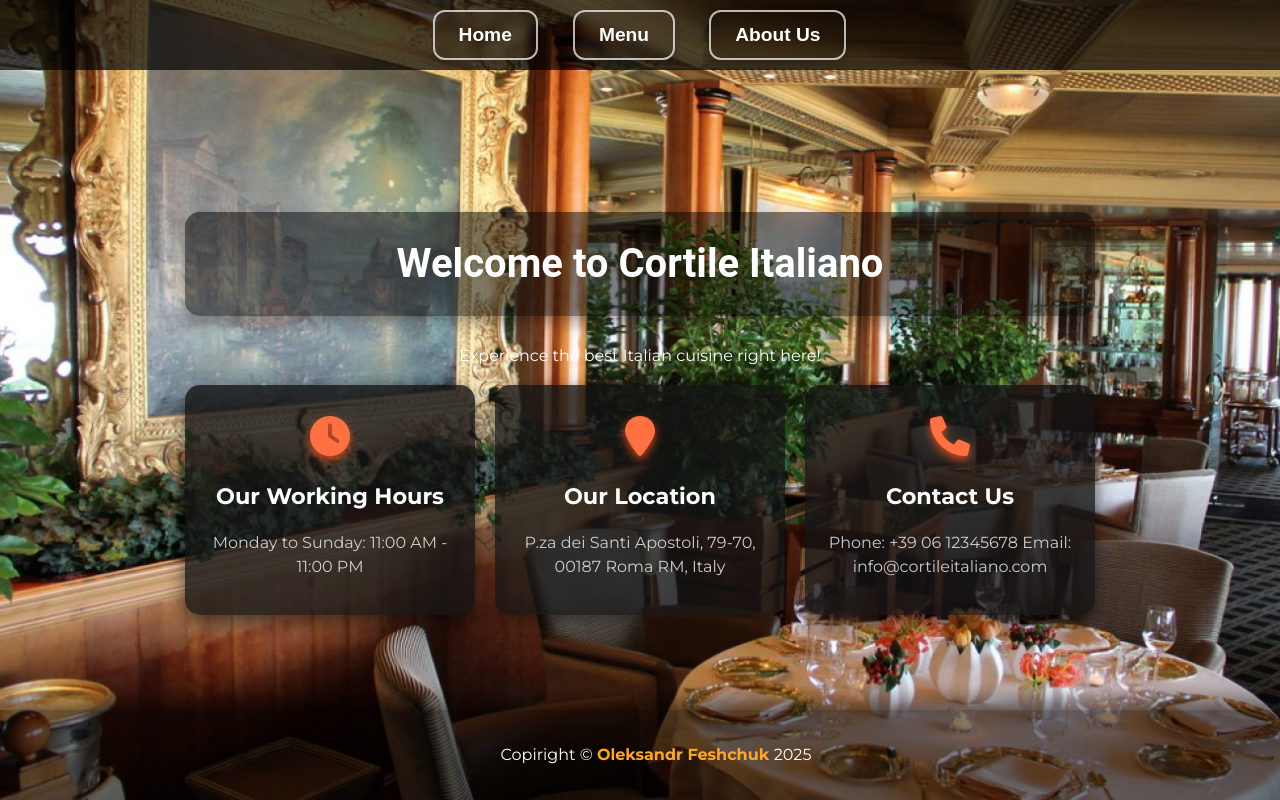
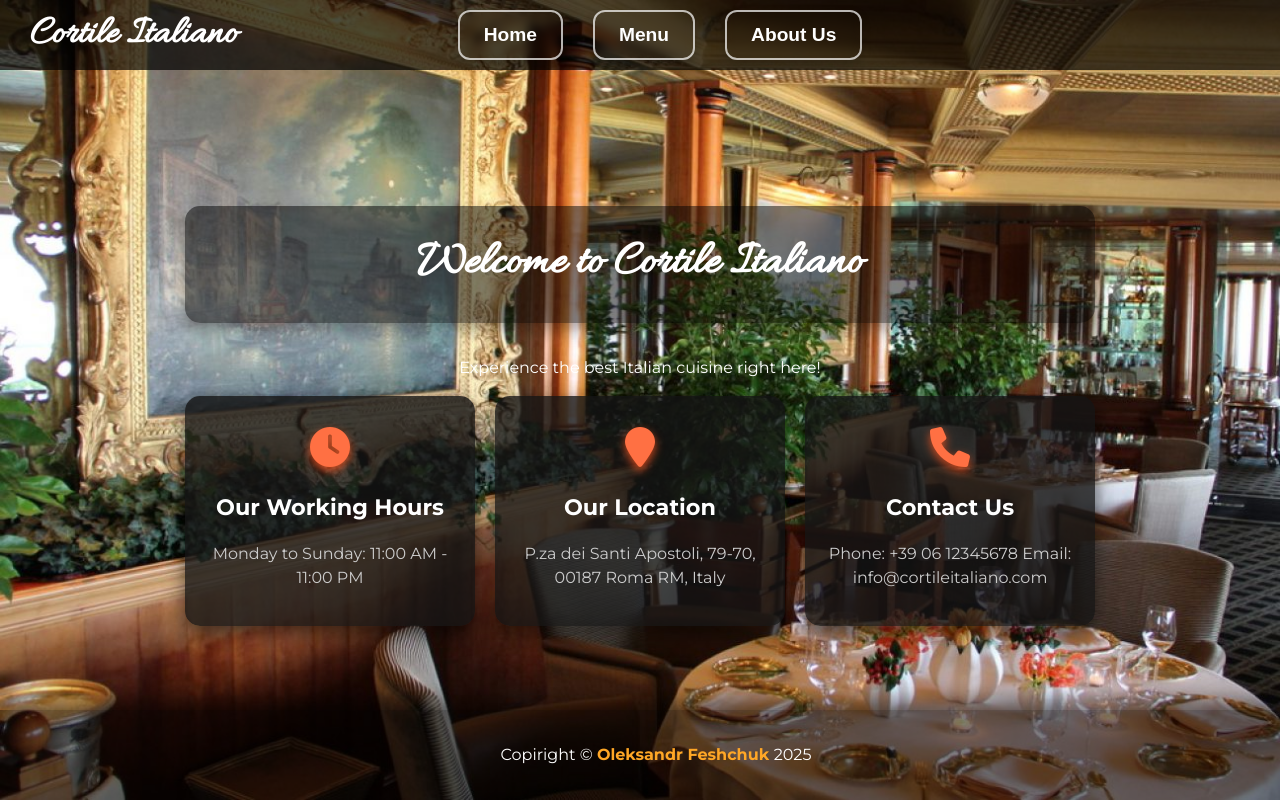
Before and after one commit to aleksfeschuk/Restaurant-Page, a website built with webpack: page dist/index.html in a window 1280 px wide. Built offline with nearby package versions, Linux system fonts and the light colour scheme.

Commit message:
update css code

```diff
--- a/src/style.css
+++ b/src/style.css
@@ -7,6 +7,8 @@ html, body {
     font-family: 'Montserrat', cursive;
     line-height: 1.6;
     background-color: #f4f4f4;
+    overflow-x: hidden;
+    min-height: 100vh;
 }
 
 .wrapper {
@@ -43,8 +45,8 @@ header {
 
 
 h1 {
-    font-family: 'Roboto', sans-serif;
-    font-size: 2.5rem;
+    font-family: 'Allura', cursive;
+    font-size: 3.0rem;
     color: #fff;
     padding: 20px;
     background: rgba(0, 0, 0, 0.5);
@@ -52,6 +54,7 @@ h1 {
     box-shadow: 0 8px 15px rgba(0, 0, 0, 0.3);
     transition: all 0.3s ease-in-out
 }
+
 
 header h1:hover {
     background: rgba(255, 87, 34, 0.8);
@@ -68,11 +71,35 @@ nav {
     background-color: rgba(0, 0, 0, 0.7);
     z-index: 1000;
     width: 100%;
-    padding: 10px 0;
-    text-align: center;
+    padding: 10px 20px;
+    display: flex;
+    align-items: center;
+    justify-content: center;
     transition: all 0.3s ease-in-out;
 }
 
+nav .nav-title {
+    position: absolute;
+    left: 20px;
+    font-family: 'Allura', cursive;
+    font-size: 2.5rem;
+    color: #fff;
+    margin: 0;
+    padding: 10px;
+    display: inline-block;
+    transition: all 0.3s ease-in-out;
+    cursor: pointer;
+    background: none;
+    border-radius: 0;
+    box-shadow: none;
+}
+
+nav .nav-title:hover {
+    color: #ff7043;
+    transform: scale(1.05);
+    background: none;
+    box-shadow: none;
+}
 
 nav button {
     margin: 0 15px;
```
Also changed, not shown: dist/index.html.
